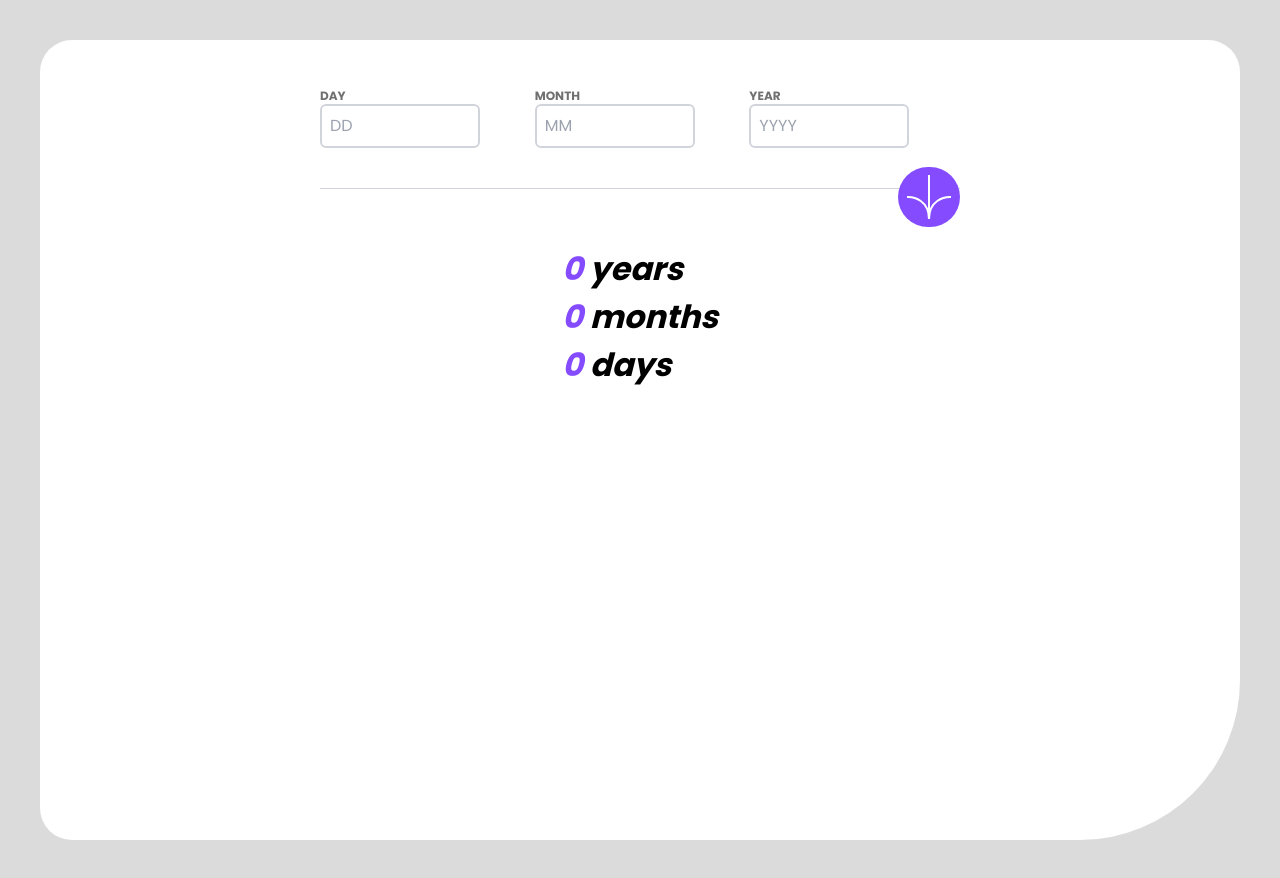
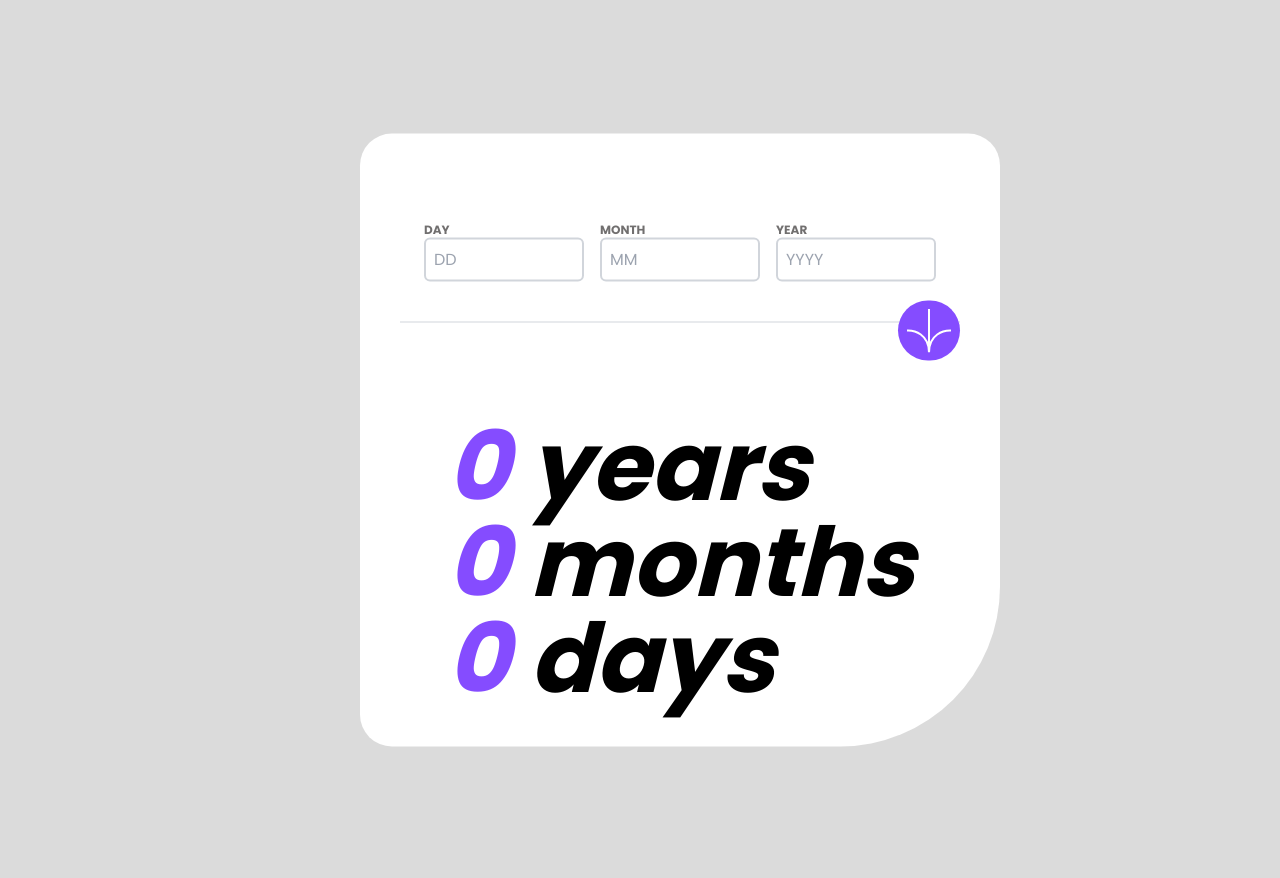
Before and after one commit to franclobo/age_calculator, a Next.js app: page / in a window 1280 px wide. After the commit the page ends 800 px from the top, so only its background shows below. Built offline with nearby package versions, Linux system fonts and the light colour scheme.

Commit message:
Edit styles

```diff
--- a/app/page.tsx
+++ b/app/page.tsx
@@ -83,9 +83,9 @@ export default function Home() {
   };
 
   return (
-    <main className="flex flex-wrap min-h-screen sm:max-w-screen-sm xl:max-w-screen-xl flex-col items-center justify-start pt-2 m-10 bg-white rounded-tl-[2rem] rounded-tr-[2rem] rounded-bl-[2rem] rounded-br-[10rem]">
-      <form className="flex flex-col jusify-center items-center my-10 sm:max-w-screen-sm xl:w-screen ">
-        <div className="flex gap-1 xl:w-screen sm:max-w-screen-sm">
+    <main className="flex flex-wrap xl:w-full sm:max-w-screen-sm flex-col items-center justify-start pt-2 pb-10 m-10 xl:absolute xl:top-1/2 xl:left-1/2 xl:transform xl:-translate-x-1/2 xl:-translate-y-1/2 bg-white rounded-tl-[2rem] rounded-tr-[2rem] rounded-bl-[2rem] rounded-br-[7rem] xl:rounded-br-[10rem]">
+      <form className="flex flex-col jusify-center items-center my-10 sm:max-w-screen-sm xl:w-full xl:p-10 ">
+        <div className="flex gap-1 xl:gap-4 sm:max-w-screen-sm">
           <div className="flex flex-col justify-center items-start flex-grow max-w-1/3">
             <label htmlFor="Day" className={`text-xs uppercase font-bold ${error.errorDay ? 'light-red' : 'smokey-grey'}`}>
               Day
@@ -138,9 +138,9 @@ export default function Home() {
         </div>
       </form>
       <div className="flex flex-col items-start">
-        <p className="text-[2rem] font-bold italic"><span className="purple">{age.years}</span> years</p>
-        <p className="text-[2rem] font-bold italic"><span className="purple">{age.months}</span> months</p>
-        <p className="text-[2rem] font-bold italic"><span className="purple">{age.days}</span> days</p>
+        <p className="text-[2rem] xl:text-8xl font-bold italic"><span className="purple">{age.years}</span> years</p>
+        <p className="text-[2rem] xl:text-8xl font-bold italic"><span className="purple">{age.months}</span> months</p>
+        <p className="text-[2rem] xl:text-8xl font-bold italic"><span className="purple">{age.days}</span> days</p>
       </div>
     </main>
   );
```
